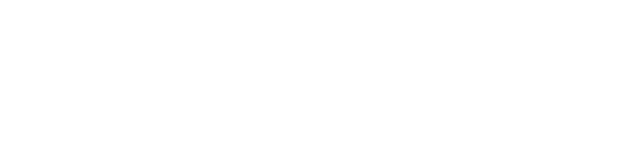
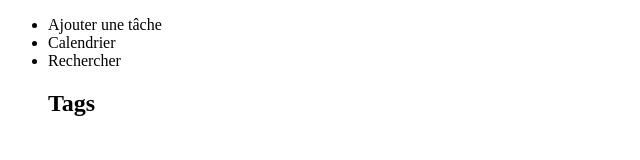
Before and after one commit to gr-pf/odin-todo-list, a website built with webpack: page src/template.html in a window 1280 px wide. Shown: the whole page, without its empty margins (0-640 px from the left). Built offline with nearby package versions, Linux system fonts and the light colour scheme.

Commit message:
Add html navabar

```diff
--- a/src/template.html
+++ b/src/template.html
@@ -5,5 +5,19 @@
     <meta name="viewport" content="width=device-width, initial-scale=1.0" />
     <title>Document</title>
   </head>
-  <body></body>
+  <body>
+    <div class="wrapper">
+      <nav class="navbar">
+        <ul class="action-list">
+          <li class="action-item">Ajouter une tâche</li>
+          <li class="action-item">Calendrier</li>
+          <li class="action-item">Rechercher</li>
+        </ul>
+        <ul class="tag-list">
+          <h2 class="tags">Tags</h2>
+        </ul>
+      </nav>
+      <main class="main"></main>
+    </div>
+  </body>
 </html>
```
